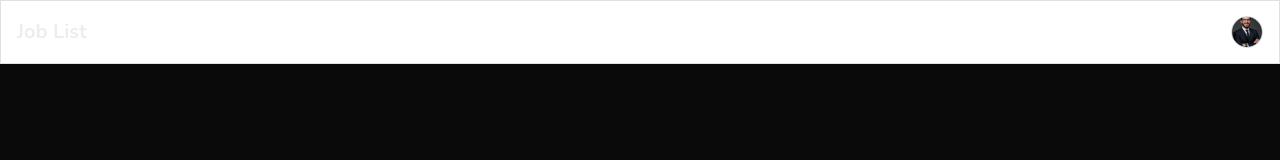
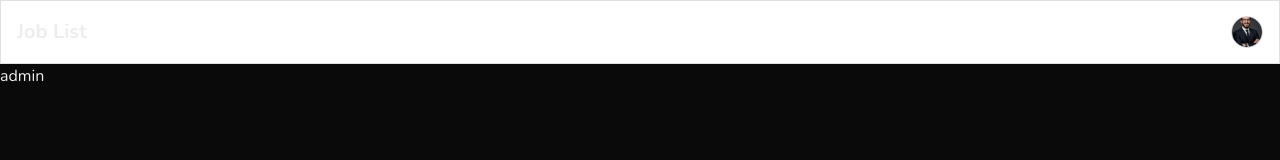
Before and after one commit to Hadihasta/hiring-portal-next, a Next.js app: page /dashboard in a window 1280 px wide. Shown: the top 160 px of the page. Built offline with nearby package versions, Linux system fonts and the light colour scheme.

Commit message:
fix : error hydration  with deleting mutiple html tag and body tag

```diff
--- a/src/app/(admin)/dashboard/page.tsx
+++ b/src/app/(admin)/dashboard/page.tsx
@@ -1,10 +1,10 @@
 import React from 'react'
-import Navbar from '@/components/global/Navbar'
+
 
 const page = () => {
   return (
     <div>
-      <Navbar  label={'Job List'} src='/asset/global/TemplateAdmin.jpg'/>
+    admin
     </div>
   )
 }
--- a/src/app/(admin)/layout.tsx
+++ b/src/app/(admin)/layout.tsx
@@ -1,25 +1,27 @@
-import { Nunito } from "next/font/google";
-import "@/styles/globals.css";
+import { Nunito } from 'next/font/google'
+import '@/styles/globals.css'
+import Navbar from '@/components/global/Navbar'
 
 const nunito = Nunito({
-  variable: "--font-nunito",
-  subsets: ["latin"],
-  weight: ["400", "600", "700"],
-});
-
-
-
+  variable: '--font-nunito',
+  subsets: ['latin'],
+  weight: ['400', '600', '700'],
+})
 
 export default function RootLayout({
   children,
 }: Readonly<{
-  children: React.ReactNode;
+  children: React.ReactNode
 }>) {
   return (
-    <html lang="en">
-        <body className={`${nunito.variable} antialiased`}>
+    <>
+      <main className={`${nunito.variable} antialiased`}>
+        <Navbar
+          label={'Job List'}
+          src="/asset/global/TemplateAdmin.jpg"
+        />
         {children}
-      </body>
-    </html>
-  );
+      </main>
+    </>
+  )
 }
--- a/src/app/(user)/layout.tsx
+++ b/src/app/(user)/layout.tsx
@@ -1,9 +1,25 @@
-import React from 'react'
+import { Nunito } from "next/font/google";
+import "@/styles/globals.css";
 
-const layout = () => {
+const nunito = Nunito({
+  variable: "--font-nunito",
+  subsets: ["latin"],
+  weight: ["400", "600", "700"],
+});
+
+
+
+
+export default function RootLayout({
+  children,
+}: Readonly<{
+  children: React.ReactNode;
+}>) {
   return (
-    <div>layouusseert</div>
-  )
+    <>
+        <main  className={`${nunito.variable} antialiased`}>
+        {children}
+      </main >
+    </>
+  );
 }
-
-export default layout
--- a/src/styles/globals.css
+++ b/src/styles/globals.css
@@ -16,11 +16,12 @@
 
   /* color */
   --color-yellowBg: #fbc037;
-  --color-yellowHover: #FA9810;
+  --color-yellowHover: #fa9810;
   --color-greenPrimary: #01959f;
-  --color-greyBorder: #E0E0E0;
-  --color-white: #FFFFFF;
-}
+  --color-greyBorder: #e0e0e0;
+  --color-white: #ffffff;
+
+  --shadow-form: rgba(0, 0, 0, 0.1) 0px 4px 8px 0px;
 
   /* font size */
   /* text-xs = 12px */
@@ -30,8 +31,6 @@
   /* text-xl = 20px */
 
   /* shadow box */
-@theme {
-  --shadow-form: rgba(0, 0, 0, 0.1) 0px 4px 8px 0px;
 }
 
 /* changed to light from dark */
```
Lines whose indentation alone changed are shown as unchanged.
